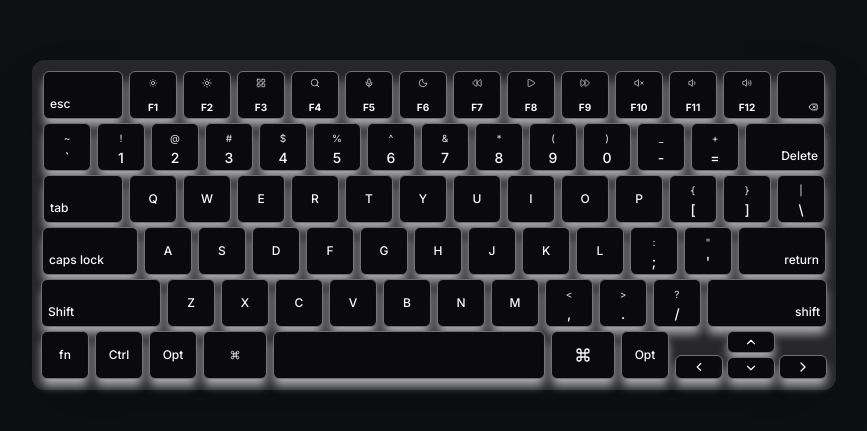
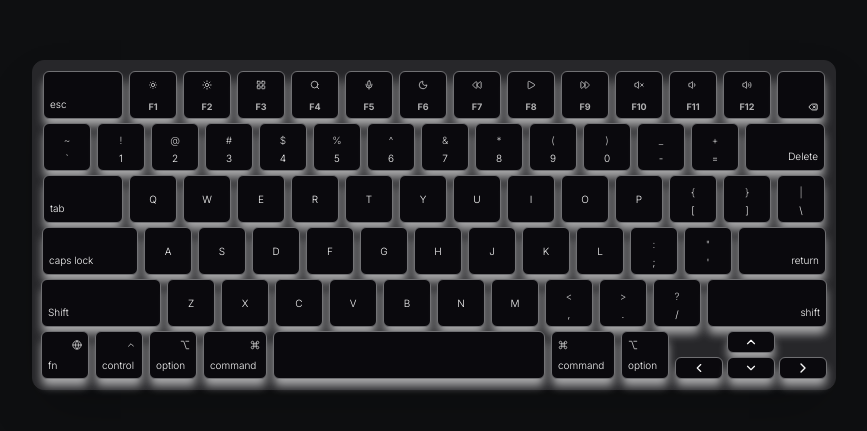
Before and after one commit to Myragull/next-mac-keyboard, a Next.js app: page / in a window 1280 px wide. Shown: the part 175-606 px from the top of the page, without its empty margins (206-1073 px from the left). Built offline with nearby package versions, Linux system fonts and the light colour scheme.

Commit message:
Added two new allignments and fixed bottom row

```diff
--- a/src/components/ui/key.tsx
+++ b/src/components/ui/key.tsx
@@ -3,13 +3,13 @@ import { cn } from "@/lib/utils";
 
 type KeyProps = {
   className?: string;
-  children?: React.ReactNode; // Text label (e.g. "A", "F1", "Esc")
-  icon?: React.ReactNode;     // Icon component (e.g. <Sun />)
-  topLabel?: string;          // Secondary top label (e.g. "!" on "1")
-  isActive?: boolean;         // Pressed state
+  children?: React.ReactNode;
+  icon?: React.ReactNode;
+  topLabel?: string;
+  isActive?: boolean;
   onClick?: () => void;
   // Controls content positioning
-  align?: "center" | "bottom-left" | "bottom-right" | "top-left" | "split";
+  align?: "center" | "bottom-left" | "bottom-right" | "top-left" | "split" | "split-corners" | "split-left";
 };
 
 export const Key = ({
@@ -28,14 +28,16 @@ export const Key = ({
         // 1. BASE SHAPE
         "relative py-0.5 h-12 flex rounded-md select-none cursor-pointer",
         "bg-[#0a090d] border border-[#707073]",
-        "text-[#f9f9f9] text-xs font-medium",
+        "text-[#f9f9f9] text-[10px] font-light",
 
-        // 2. ALIGNMENT LOGIC (Controls where content sits in the box)
+        // 2. ALIGNMENT LOGIC (Container Level)
         align === "center" && "items-center justify-center",
         align === "bottom-left" && "items-end justify-start p-1.5",
         align === "bottom-right" && "items-end justify-end p-1.5",
         align === "top-left" && "items-start justify-start p-1.5",
-        align === "split" && "items-center justify-center", // Wrapper handles internal spacing
+
+        // Split Wrappers (They handle their own internal spacing)
+        (align === "split" || align === "split-corners" || align === "split-left") && "items-center justify-center",
 
         // 3. HOVER (Only when not active)
         !isActive &&
@@ -56,26 +58,44 @@ export const Key = ({
     >
       {/* --- RENDER LOGIC --- */}
 
-      {/* CASE 1: SPLIT KEYS (F-Row) -> Icon Top, Label Bottom */}
-      {align === "split" ? (
-        <div className="flex flex-col items-center justify-between h-full w-full py-1">
+      {/* CASE 1: DIAGONAL SPLIT (Top-Right Icon / Bottom-Left Text) */}
+      {align === "split-corners" ? (
+        <div className="flex flex-col justify-between h-full w-full p-1.5">
+          {/* Icon: Self-End pushes it to the right */}
+          <span className="self-end opacity-80 leading-none">{icon}</span>
+          {/* Label: Self-Start pushes it to the left */}
+          <span className="self-start text-[10px] leading-none font-light">{children}</span>
+        </div>
+      ) :
+
+      /* CASE 2: LEFT STACK (Top-Left Icon / Bottom-Left Text) */
+      align === "split-left" ? (
+        <div className="flex flex-col justify-between h-full w-full p-1.5">
+          <span className="self-start opacity-80 leading-none">{icon}</span>
+          <span className="self-start text-[10px] leading-none font-light">{children}</span>
+        </div>
+      ) :
+
+      /* CASE 3: CENTER SPLIT (F-Row) */
+      align === "split" ? (
+        <div className="flex flex-col items-center justify-center gap-3 h-full w-full py-0.5">
           <span className="opacity-80">{icon}</span>
-          <span className="text-[10px] leading-none font-bold">{children}</span>
+          <span className="text-[9px] leading-none font-bold opacity-70">{children}</span>
         </div>
       ) : topLabel ? (
 
-      /* CASE 2: NUMBER KEYS -> Symbol Top, Number Bottom */
-        <div className="flex flex-col items-center  justify-center gap-2 h-full pt-1">
+      /* CASE 4: NUMBER KEYS */
+        <div className="flex flex-col items-center justify-center gap-2 h-full pt-1">
           <span className="text-[10px] leading-none opacity-80">{topLabel}</span>
-          <span className="text-sm leading-none">{children}</span>
+          <span className="text-[10px] leading-none">{children}</span>
         </div>
       ) : icon ? (
 
-      /* CASE 3: ICON ONLY -> Centered Icon */
+      /* CASE 5: ICON ONLY (Fallback) */
         <span className="flex items-center justify-center">{icon}</span>
       ) : (
 
-      /* CASE 4: STANDARD TEXT -> Just Children */
+      /* CASE 6: STANDARD TEXT */
         children
       )}
     </div>
--- a/src/components/ui/keyboard.tsx
+++ b/src/components/ui/keyboard.tsx
@@ -3,7 +3,7 @@ import React from "react";
 import { Key } from "./key";
 import { useKeyboard } from "@/hooks/useKeyboard";
 import { keyboardRows } from "@/lib/keyboard-data";
-import { Command, ChevronUp, ChevronDown, ChevronLeft, ChevronRight } from "lucide-react";
+import { Command, ChevronUp, ChevronDown, ChevronLeft, ChevronRight , Globe, Option, icons} from "lucide-react";
 
 export const Keyboard = () => {
   const { activeKey, handleKeyClick } = useKeyboard();
@@ -31,35 +31,36 @@ export const Keyboard = () => {
 
 
 
-
+       {/* // row 6 */}
       {/* MANUAL BOTTOM ROW (Arrows) */}
       <div className="flex flex-row gap-1.5 justify-center">
         {/* Left Controls */}
-        <Key className="w-12" onClick={() => handleKeyClick("Ctrl")} isActive={activeKey === "Ctrl"}>fn</Key>
-        <Key className="w-12" onClick={() => handleKeyClick("Ctrl")} isActive={activeKey === "Ctrl"}>Ctrl</Key>
-        <Key className="w-12" onClick={() => handleKeyClick("Opt")} isActive={activeKey === "Opt"}>Opt</Key>
+        <Key className="w-12" align="split-corners" onClick={() => handleKeyClick("Ctrl")} isActive={activeKey === "fn"} icon={<Globe size={10}/>}>fn</Key>
+        <Key className="w-12" align="split-corners" onClick={() => handleKeyClick("Ctrl")} isActive={activeKey === "Ctrl" } icon={<ChevronUp size={10}/>}>control</Key>
+        <Key className="w-12" align="split-corners" onClick={() => handleKeyClick("Opt")} isActive={activeKey === "Opt"} icon={<Option size={10}/>}>option</Key>
+
 
         {/* Cmd (Icon) */}
-        <Key className="w-16" onClick={() => handleKeyClick("Cmd")} isActive={activeKey === "Cmd"} icon={<Command size={10}/>} />
+        <Key className="w-16" align="split-corners"  onClick={() => handleKeyClick("Cmd")} isActive={activeKey === "Cmd"} icon={<Command size={10}/>}>command</Key>
 
         {/* Space */}
         <Key className="w-68" onClick={() => handleKeyClick("Space")} isActive={activeKey === "Space"} />
 
         {/* Cmd Right (Icon) */}
-        <Key className="w-16" onClick={() => handleKeyClick("CmdR")} isActive={activeKey === "CmdR"} icon={<Command size={16}/>} />
+        <Key className="w-16" align="split-left" onClick={() => handleKeyClick("CmdR")} isActive={activeKey === "CmdR"} icon={<Command size={10}/>}>command</Key>
 
-        <Key className="w-12" onClick={() => handleKeyClick("OptR")} isActive={activeKey === "OptR"}>Opt</Key>
+        <Key className="w-12" align="split-left" onClick={() => handleKeyClick("OptR")} isActive={activeKey === "OptR"} icon={<Option size={10}/>}>option</Key>
 
         {/* Arrows Container */}
         <div className="flex gap-1 items-end">
-          <Key className="w-12 h-6" onClick={() => handleKeyClick("Left")} isActive={activeKey === "Left"} icon={<ChevronLeft size={14} />} />
+          <Key className="w-12 h-5.5" onClick={() => handleKeyClick("Left")} isActive={activeKey === "Left"} icon={<ChevronLeft size={14} />} />
 
           <div className="flex flex-col gap-1 h-12 justify-between">
             <Key className="w-12 " onClick={() => handleKeyClick("Up")} isActive={activeKey === "Up"} icon={<ChevronUp size={14} />} />
             <Key className="w-12 " onClick={() => handleKeyClick("Down")} isActive={activeKey === "Down"} icon={<ChevronDown size={14} />} />
           </div>
 
-          <Key className="w-12 h-6" onClick={() => handleKeyClick("Right")} isActive={activeKey === "Right"} icon={<ChevronRight size={16} />} />
+          <Key className="w-12 h-5.5" onClick={() => handleKeyClick("Right")} isActive={activeKey === "Right"} icon={<ChevronRight size={16} />} />
         </div>
       </div>
     </div>
```
